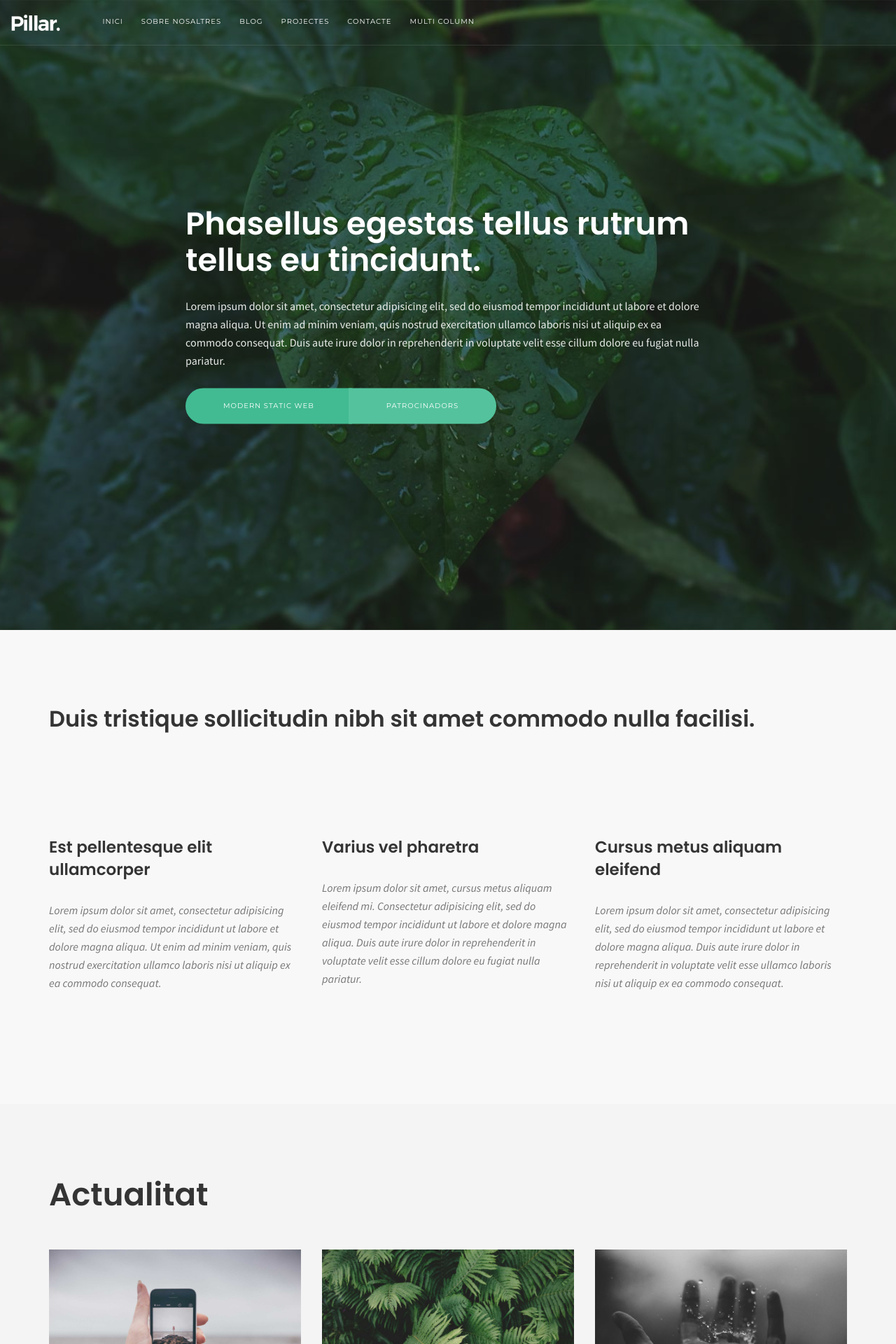
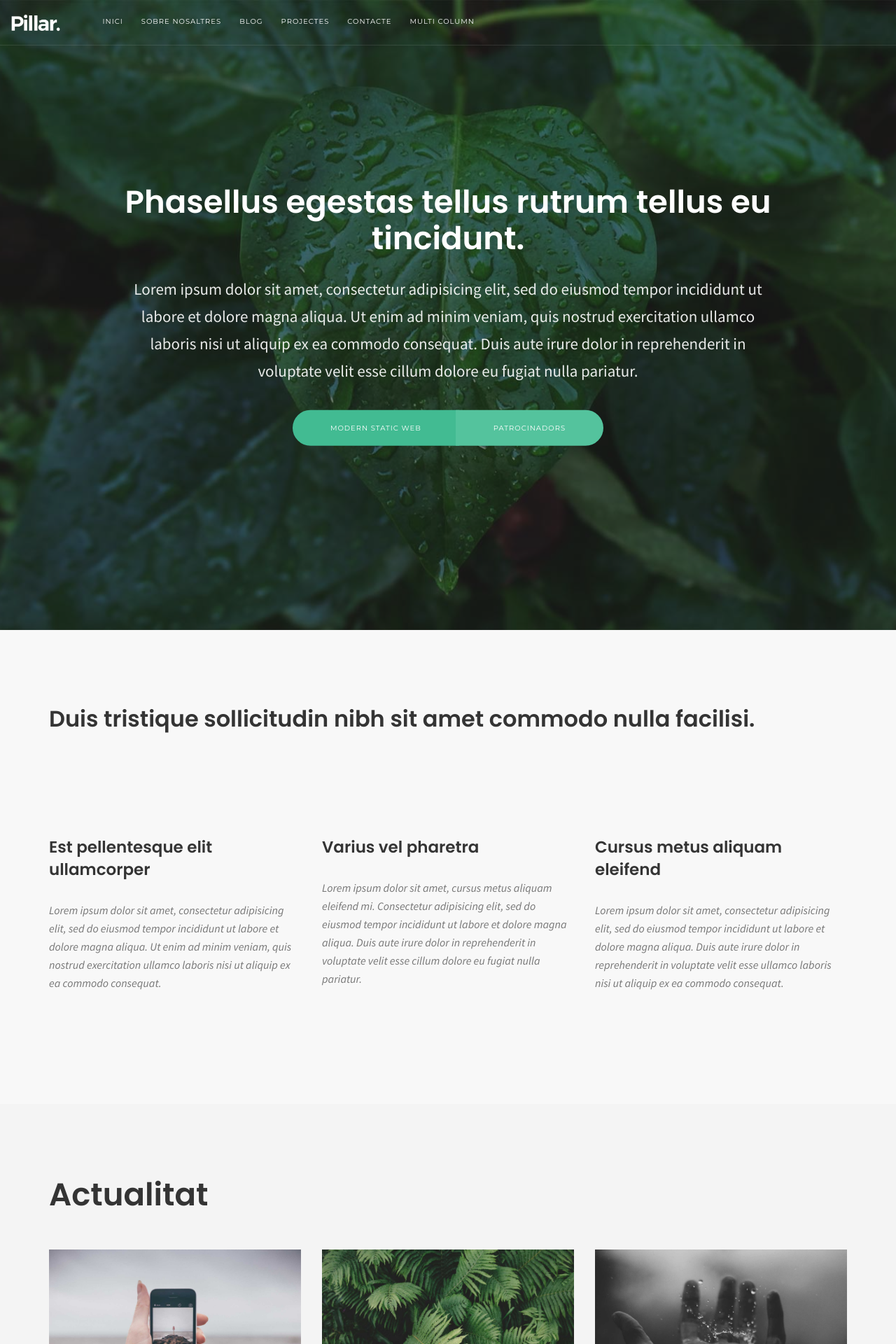
Before and after one commit to adab1ts/jam-starter, a Jekyll site: the page built from src/index.md, in a window 1280 px wide. Shown: the top 1920 px of the page at 70% size. Built offline with Jekyll 4.4.1, drawn with Linux system fonts in a browser that asks for light colours; some web fonts are replaced.

Commit message:
update home hero

```diff
--- a/src/_includes/pillar/cover-buttons.html
+++ b/src/_includes/pillar/cover-buttons.html
@@ -3,11 +3,11 @@
   <div class="background-image-holder">
     <img alt="{{ page.descripcio_imatge }}" src="{{ site.baseurl }}/{{ site.images_path }}/{{ page.cover_imatge }}">
   </div>
-  <div class="container pos-vertical-center">
+  <div class="container pos-vertical-center text-center">
     <div class="row">
-      <div class="col-sm-8 col-sm-offset-2">
+      <div class="col-sm-10 col-sm-offset-1">
         <h1 class="h2">{{ section.claim }}</h1>
-        <p class="lead">{{ section.content }}</p>
+        <div class="lead">{{ section.content }}</div>
         <a class="btn btn--primary inner-link btn--merge" href="{{ site.baseurl }}{% link p1-web-estatica-moderna.md %}">
           <span class="btn__text">{{ section.boto_1 }}</span>
         </a><a class="btn btn--primary inner-link btn--merge" href="{{ site.baseurl }}{% link index.md %}#partners">
```
